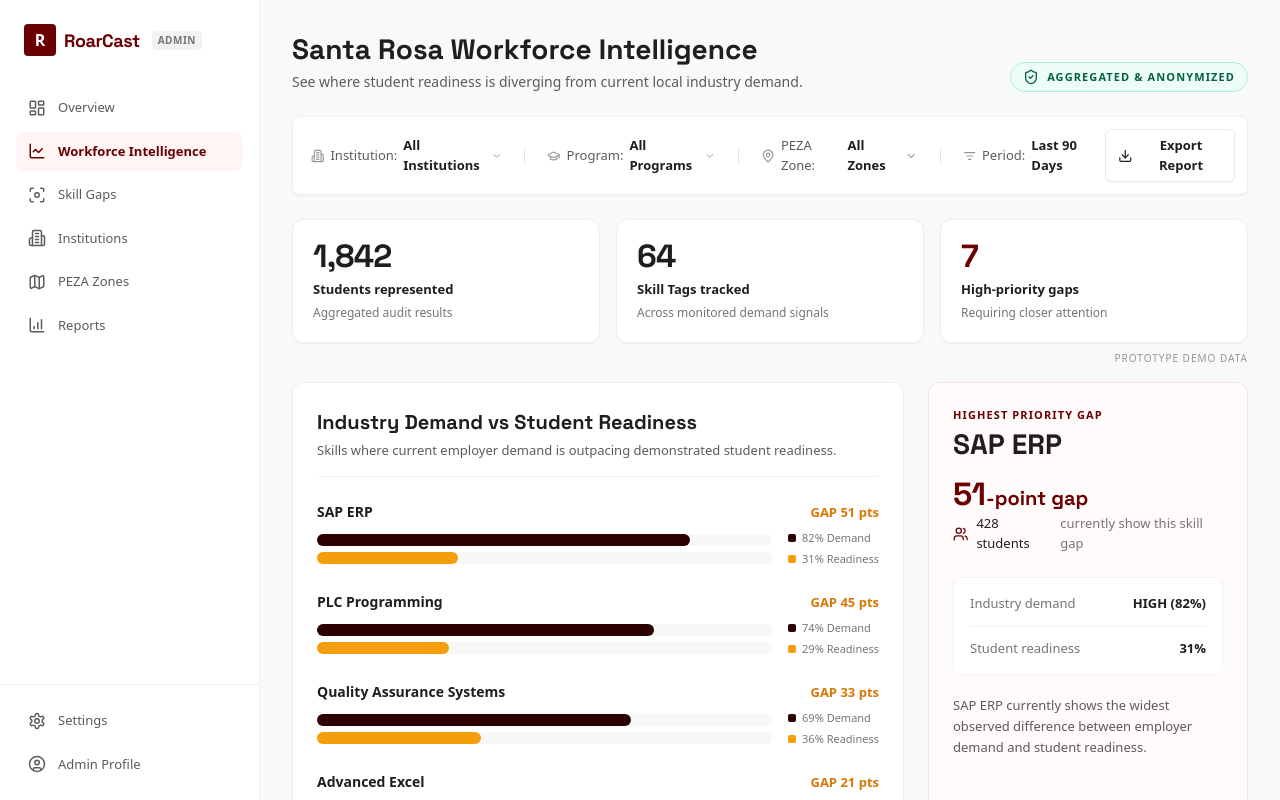
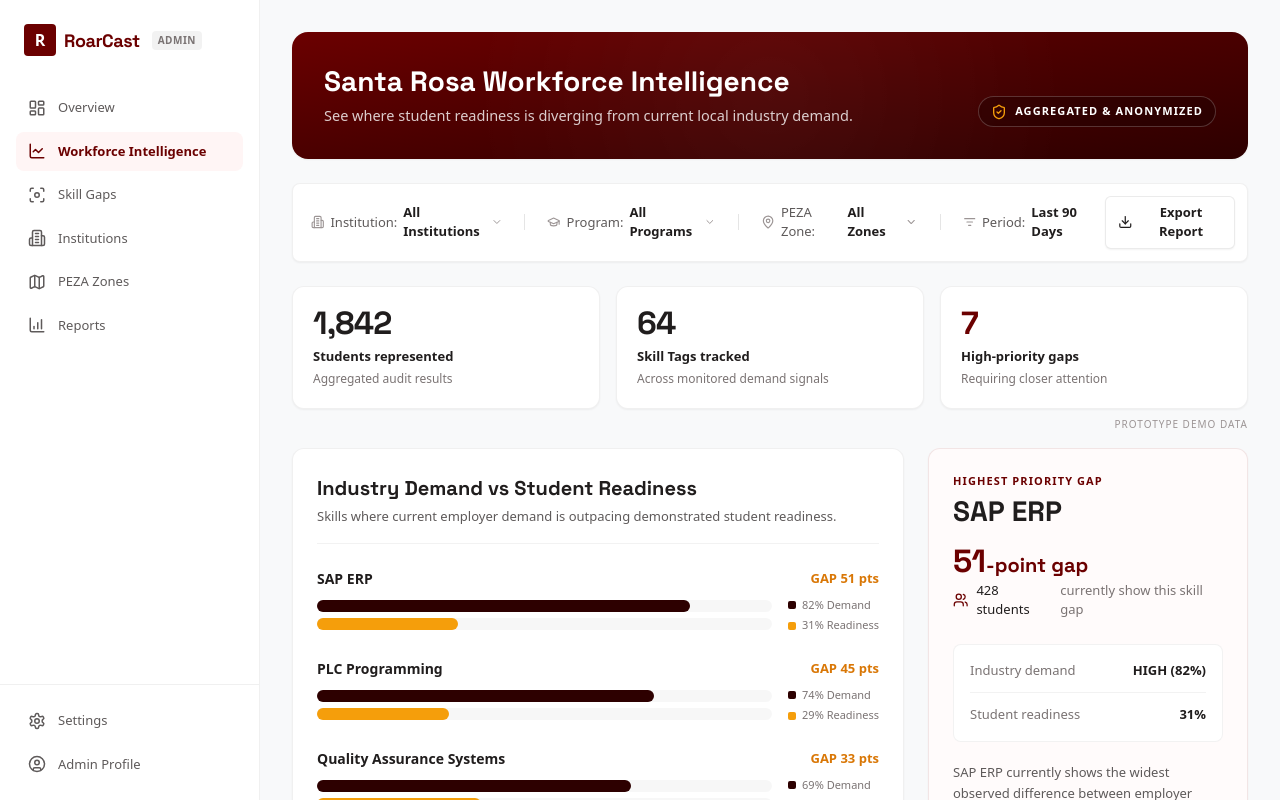
Before and after one commit to blueztian/RoarCast, a Next.js app in the folder frontend/: page /admin in a window 1280 px wide. Built offline with nearby package versions, Linux system fonts and the light colour scheme.

Commit message:
style(admin): add maroon brand gradient hero block to dashboard header

```diff
--- a/frontend/app/admin/page.tsx
+++ b/frontend/app/admin/page.tsx
@@ -60,25 +60,28 @@
         <div className="mx-auto flex max-w-[1200px] flex-col p-8 pb-16">
 
           {/* Header */}
-          <header className="flex items-end justify-between">
-            <div className="flex flex-col gap-1">
-              <h1 className="font-display text-[28px] font-bold leading-tight text-[#201d1d]">
+          <header className="relative mb-6 overflow-hidden rounded-2xl bg-gradient-to-br from-[#6b0000] via-[#4a0000] to-[#2d0000] p-8 shadow-sm">
+            <div className="absolute inset-0 opacity-40 mix-blend-screen pointer-events-none" style={{ backgroundImage: 'radial-gradient(circle at 50% 50%, rgba(255,255,255,0.1) 0%, transparent 60%)' }} />
+            <div className="relative z-10 flex items-end justify-between">
+              <div className="flex flex-col gap-1.5">
+                <h1 className="font-display text-[28px] font-bold leading-tight text-white">
                   Santa Rosa Workforce Intelligence
                 </h1>
-              <p className="text-[14px] text-[#5e5a5a]">
+                <p className="text-[14.5px] text-white/80">
                   See where student readiness is diverging from current local industry demand.
                 </p>
               </div>
-            <div className="flex items-center gap-2 rounded-full border border-emerald-200 bg-emerald-50 px-3 py-1.5 text-emerald-800">
-              <ShieldCheck size={16} />
-              <span className="text-[11px] font-bold uppercase tracking-widest">
+              <div className="flex items-center gap-2 rounded-full border border-white/20 bg-black/20 px-3 py-1.5 text-white backdrop-blur-sm">
+                <ShieldCheck size={16} className="text-[#f59e0b]" />
+                <span className="text-[11px] font-bold uppercase tracking-widest text-white">
                   Aggregated & Anonymized
                 </span>
+              </div>
             </div>
           </header>
 
           {/* Filter Bar */}
-          <div className="mt-6 flex items-center justify-between rounded-lg border border-black/[0.06] bg-white p-3 shadow-sm">
+          <div className="flex items-center justify-between rounded-lg border border-black/[0.06] bg-white p-3 shadow-sm">
             <div className="flex items-center gap-4 text-[13px] font-medium text-[#5e5a5a]">
               <div className="flex items-center gap-1.5 rounded-md hover:bg-black/[0.02] p-1.5 cursor-pointer">
                 <Building2 size={16} className="text-[#9c9595]" /> Institution: <span className="font-bold text-[#201d1d]">All Institutions</span> <ChevronDown size={14} className="text-[#9c9595]" />
```
Also changed, not shown: 1 other file (tests, documents, lock files or other folders). Lines whose indentation alone changed are shown as unchanged.
